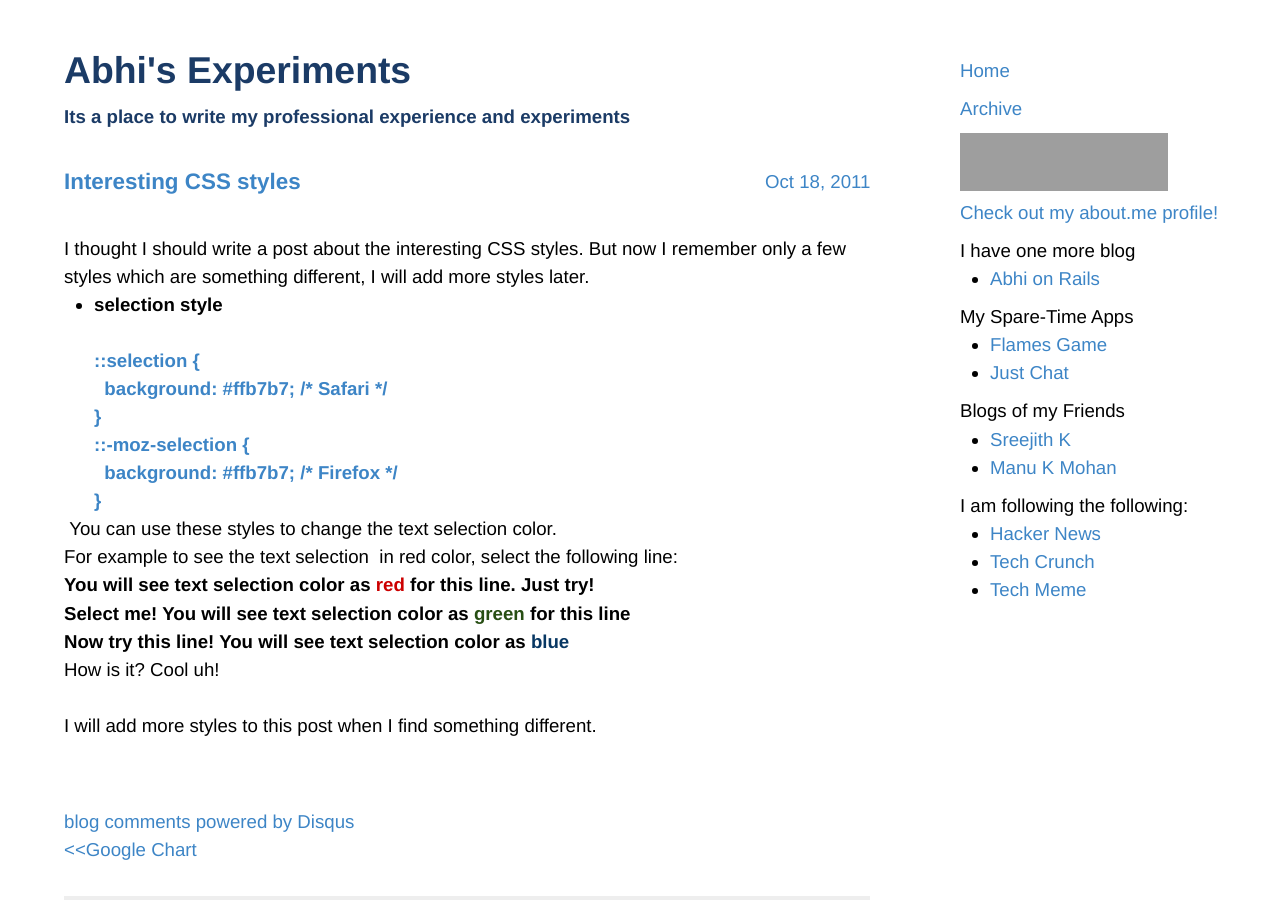
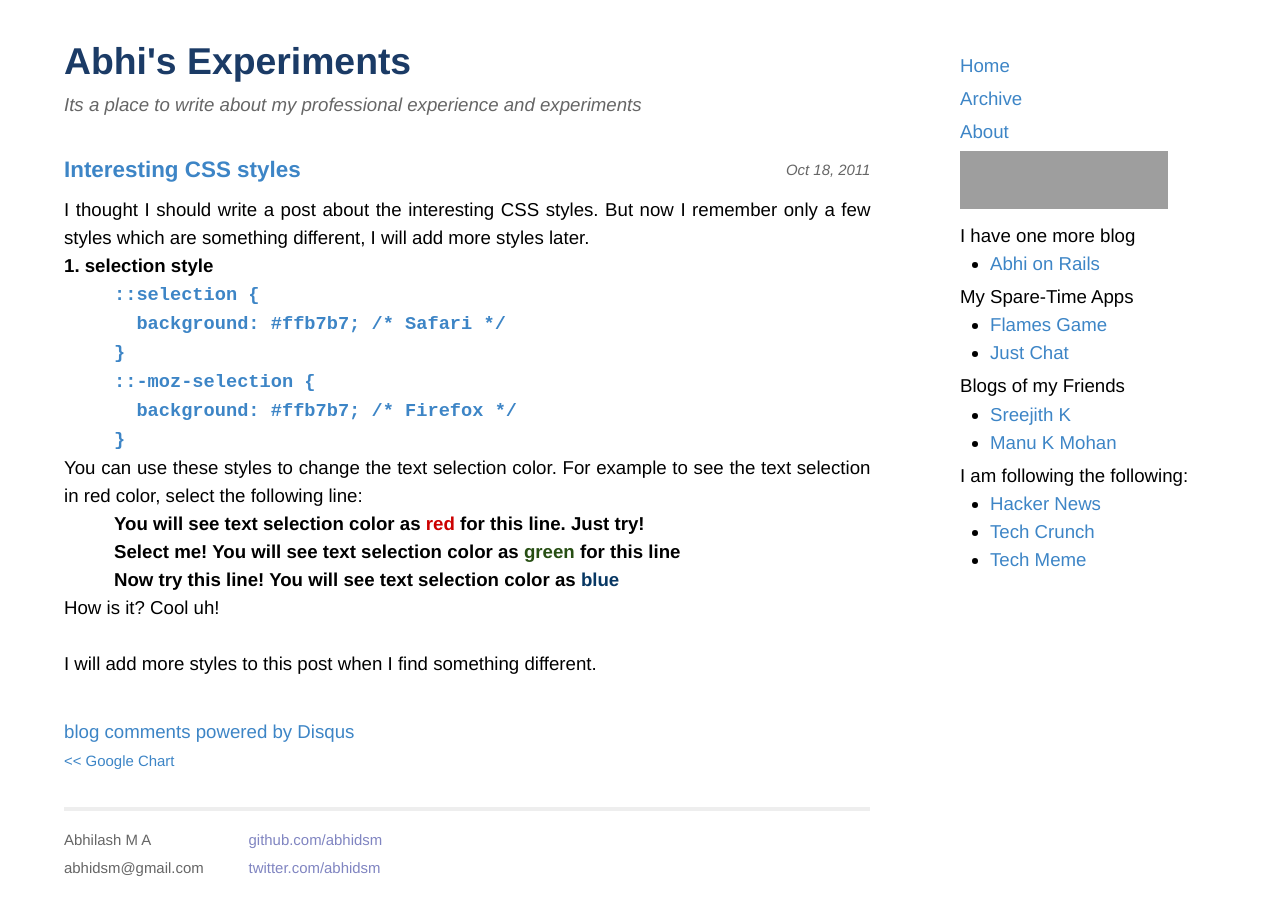
Before and after one commit to abhidsm/abhidsm.github.com, a Jekyll site: the page built from _posts/2011-10-18-Interesting-CSS-styles.html, in a window 1280 px wide and 900 px high. Built offline with Jekyll 4.4.1, drawn with Linux system fonts in a browser that asks for light colours; comment, search, counter and statistics services are not loaded; grey boxes are pictures that could not be loaded.

Commit message:
Modified the style of template

```diff
--- a/_includes/blog-nav.html
+++ b/_includes/blog-nav.html
@@ -2,15 +2,15 @@
   {% if paginator.previous_page != null  %}
   <div class="blog-prev">
     {% if paginator.previous_page == 1 %}
-    <a href="/">Newer>></a>
+    <a class="small" href="/">Newer &gt;&gt;</a>
     {% else %}
-    <a href="/page{{paginator.previous_page}}">Newer&gt;&gt;</a>
+    <a class="small" href="/page{{paginator.previous_page}}">Newer &gt;&gt;</a>
     {% endif %}
   </div>
   {% endif %}
   {% if paginator.next_page != null %}
   <div class="blog-next">
-    <a href="/page{{ paginator.next_page }}">&lt;&lt;Older</a>
+    <a class="small" href="/page{{ paginator.next_page }}">&lt;&lt; Older</a>
   </div>
   {% endif %}
   <hr />
--- a/_includes/post-nav.html
+++ b/_includes/post-nav.html
@@ -1,12 +1,12 @@
 <div class="post-nav">
   {% if post.next.url != null %}
   <div class="post-newer">
-    <a href="{{ post.next.url }}">{{post.next.title | truncate:30}}&gt;&gt;</a>
+    <a class="small" href="{{ post.next.url }}">{{post.next.title | truncate:30}} &gt;&gt;</a>
   </div>
   {% endif %}
   {% if post.previous.url != null %}
   <div class="post-older">
-    <a href="{{ post.previous.url }}">&lt;&lt;{{post.previous.title | truncate:30}}</a>
+    <a class="small" href="{{ post.previous.url }}">&lt;&lt; {{post.previous.title | truncate:30}}</a>
   </div>
   {% endif %}
   <hr />
--- a/_layouts/default.html
+++ b/_layouts/default.html
@@ -39,8 +39,8 @@
 <div class="site">
   <div class="posts left-section">
     <div class="title">
-      <a href="/"><h1>Abhi's Experiments<h1></a>
-      <h4>Its a place to write my professional experience and experiments </h4>
+      <h1><a href="/">Abhi's Experiments</a></h1>
+      <div class="title-desc">Its a place to write about my professional experience and experiments </div>
     </div>
 
     {{ content }}
@@ -68,13 +68,17 @@
   <div class="right-section">
     <div class="home margin-top-10"><a href="/">Home</a></div>
     <div class="archive margin-top-10"><a href="/archive">Archive</a></div>
+    <div class="about margin-top-10"><a target="_new" href="http://about.me/abhidsm">About</a></div>
     <div class="stackoverflow-badge margin-top-10">
       <a href="http://stackoverflow.com/users/567101/abhidsm">
         <img src="http://stackoverflow.com/users/flair/567101.png" width="208" height="58" alt="profile for abhidsm at Stack Overflow, Q&amp;A for professional and enthusiast programmers" title="profile for abhidsm at Stack Overflow, Q&amp;A for professional and enthusiast programmers" />
       </a>
     </div>
-    <a target="_new" href="http://about.me/abhidsm">Check out my about.me
-    profile!</a>
+<!--    <div class="work margin-top-10">
+      <ul>Working At
+        <li><a target="_new" href="http://www.multunus.com">Multunus Software Pvt. Ltd.</a></li>
+      </ul>
+    </div> -->
     <div class="one-more-blog margin-top-10">
       <ul>I have one more blog
         <li><a target="_new" href="http://abhionrails.blogspot.com">Abhi on Rails</a></li>
--- a/_posts/2011-10-18-Interesting-CSS-styles.html
+++ b/_posts/2011-10-18-Interesting-CSS-styles.html
@@ -6,48 +6,81 @@
 categories: css selection style selection color color selection css
 ---
 
-<div dir="ltr" style="text-align: left;"
-     trbidi="on"><style type="text/css">#red::selection {
+<div >
+  <style type="text/css">
+    #red::selection {
     background: #ff0000; /* Safari */        }#red::-moz-selection {
     background: #ff0000; /* Firefox */}#green::selection {
     background: #00ff00; /* Safari */        }#green::-moz-selection {
     background: #00ff00; /* Firefox */}#blue::selection {
     background: #0000ff; /* Safari */        }#blue::-moz-selection {
-    background: #0000ff; /* Firefox */}</style><br /><div dir="ltr"
-                                                          style="text-align:
-                                                                 left;"
-                                                          trbidi="on">I
-    thought I should write a post about the interesting CSS
+    background: #0000ff; /* Firefox */}
+  </style>
+  <div>
+    I thought I should write a post about the interesting CSS
     styles. But now I remember only a few styles which are something
-    different, I will add more styles
-    later.<br /><div style="text-align:
-                            left;"></div><ul style="text-align:
-                                                    left;"><li><b>selection
-          style</b><br /><br /><span class="Apple-style-span"
-                                     style="color: #3d85c6;
-                                            font-family: 'Courier
-                                            New', Courier,
-                                            monospace;"><b>::selection
-            {<br />&nbsp; background: #ffb7b7; /* Safari */<br />
-            }<br />::-moz-selection {<br />&nbsp; background: #ffb7b7;
-            /* Firefox
-            */<br />}</b></span></li></ul><blockquote>&nbsp;You can
-      use these styles to change the text selection
-      color.</blockquote><blockquote>For example to see the text
-      selection &nbsp;in red color, select the following
-      line:</blockquote><blockquote><b><span id="red">You will see
-          text selection color as <span class="Apple-style-span"
-                                        style="color:
-                                               #cc0000;">red</span>
-          for this line. Just
-          try!</span></b>&nbsp;</blockquote><blockquote><b><span id="green">Select
-          me! You will see text selection color
-          as <span class="Apple-style-span" style="color:
-                                                   #274e13;">green</span>
-          for this
-          line</span></b>&nbsp;</blockquote><blockquote><b><span id="blue">Now
-          try this line! You will see text selection color
-          as <span class="Apple-style-span" style="color:
-                                                   #073763;">blue</span>&nbsp;</span></b>&nbsp;&nbsp;</blockquote>How
-    is it? Cool uh!<br /><br />I will add more styles to this post
-    when I find something different.<br /><br /></div></div>
+    different, I will add more styles later.
+    <br />
+    <b>1. selection style</b>
+        <br />
+        <b>
+          <span class="block" style="color: #3d85c6; font-family:'Courier New', Courier, monospace;">
+            ::selection {
+          </span>
+          <br />
+          <span class="block" style="color: #3d85c6; font-family:'Courier New', Courier, monospace;">
+            &nbsp; background: #ffb7b7; /* Safari */
+          </span>
+          <br />
+          <span class="block" style="color: #3d85c6; font-family:'Courier New', Courier, monospace;">
+            }
+          </span>
+          <br />
+          <span class="block" style="color: #3d85c6; font-family:'Courier New',Courier, monospace;">
+            ::-moz-selection {
+          </span>
+          <br />
+          <span class="block" style="color: #3d85c6; font-family:'Courier New',Courier, monospace;">
+            &nbsp; background: #ffb7b7; /* Firefox */
+          </span>
+          <br />
+          <span class="block" style="color: #3d85c6; font-family:'Courier New',Courier, monospace;">
+            }
+          </span>
+        </b>
+    <br />
+    <blockquote>
+      You can use these styles to change the text selection color. For example to see the text selection in red color, select the following line:
+    </blockquote>
+    <blockquote class="block">
+      <b>
+        <span id="red">You will see text selection color as
+          <span class="Apple-style-span" style="color: #cc0000;">red</span>
+          for this line. Just try!
+        </span>
+      </b>
+    </blockquote>
+    <blockquote class="block">
+      <b>
+        <span id="green">
+          Select me! You will see text selection color as
+          <span class="Apple-style-span" style="color:#274e13;">green</span>
+          for this line
+        </span>
+      </b>
+    </blockquote>
+    <blockquote class="block">
+      <b>
+        <span id="blue">
+          Now try this line! You will see text selection color as
+          <span class="Apple-style-span"
+          style="color:#073763;">blue</span>
+        </span>
+      </b>
+    </blockquote>
+    How is it? Cool uh!
+    <br /><br />
+    I will add more styles to this post when I find something
+    different.
+  </div>
+</div>
--- a/css/style.css
+++ b/css/style.css
@@ -31,7 +31,7 @@
 }
 
 .margin-top-10{
-   margin-top: 10px;
+   margin-top: 5px;
 }
 
 div.share-this {
@@ -44,6 +44,7 @@
 
 a:hover {
    text-decoration: underline;
+   color: #7E3DC6;
 }
 
 article header h1 {
@@ -52,7 +53,9 @@
 
 article header time {
    float: right;
-   color: #3D85C6;
+   color: #666;
+   font-style: italic;
+   font-size: 0.8em;
 }
 
 h1.archive-header {
@@ -68,3 +71,17 @@
    clear: both;
    padding-bottom: 10px;
 }
+
+a.small {
+   font-size: .8em;
+}
+
+div.title-desc {
+   color: #666;
+   font-weight: normal;
+   font-style: italic;
+}
+
+.block {
+   padding-left: 50px;
+}
--- a/index.html
+++ b/index.html
@@ -14,7 +14,7 @@
 
 {{ post.content }}
 {% include share_this.html %}
-<p class="full-post"><a href="{{ post.url }}#disqus_thread">comments...</a></p>
+<p class="full-post"><a class="small" href="{{ post.url }}#disqus_thread">comments...</a></p>
 </article>
 <div class="separator">
 <image src="/images/blog-post-separator.png" />
```
